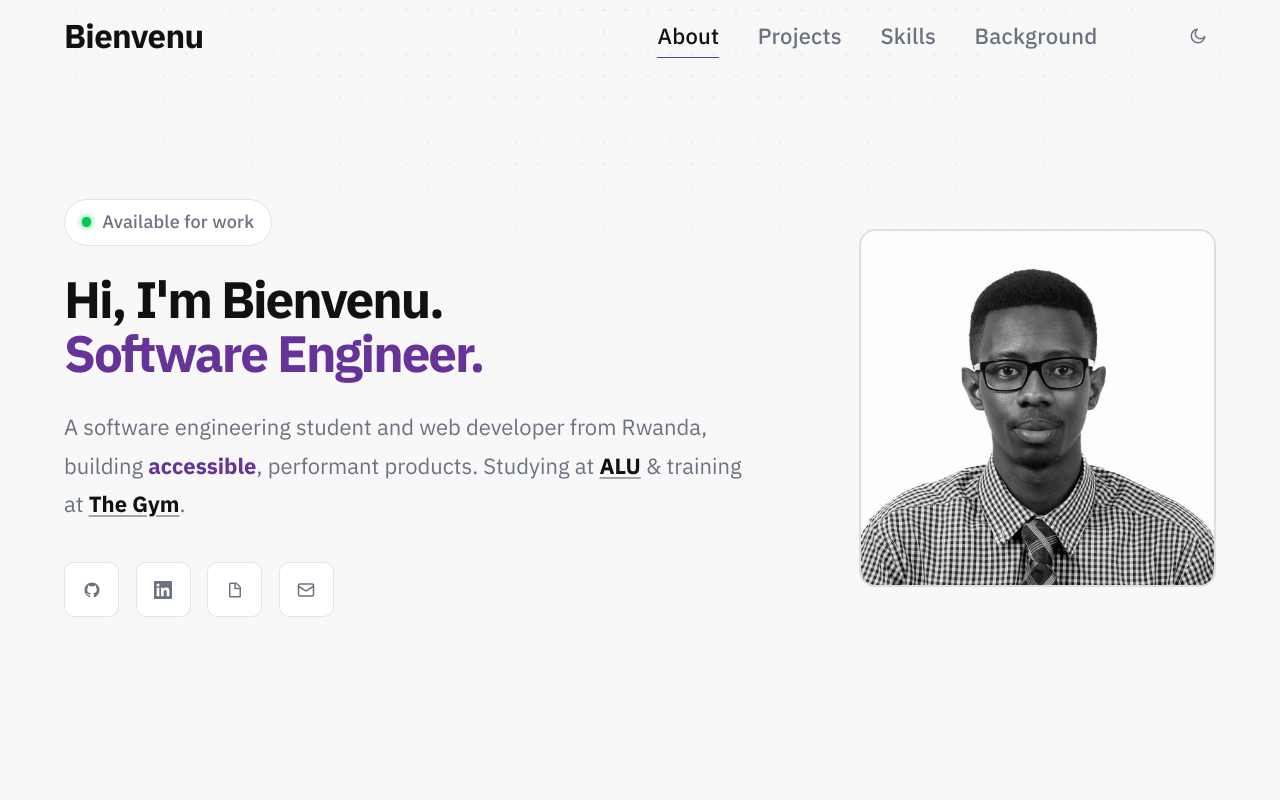
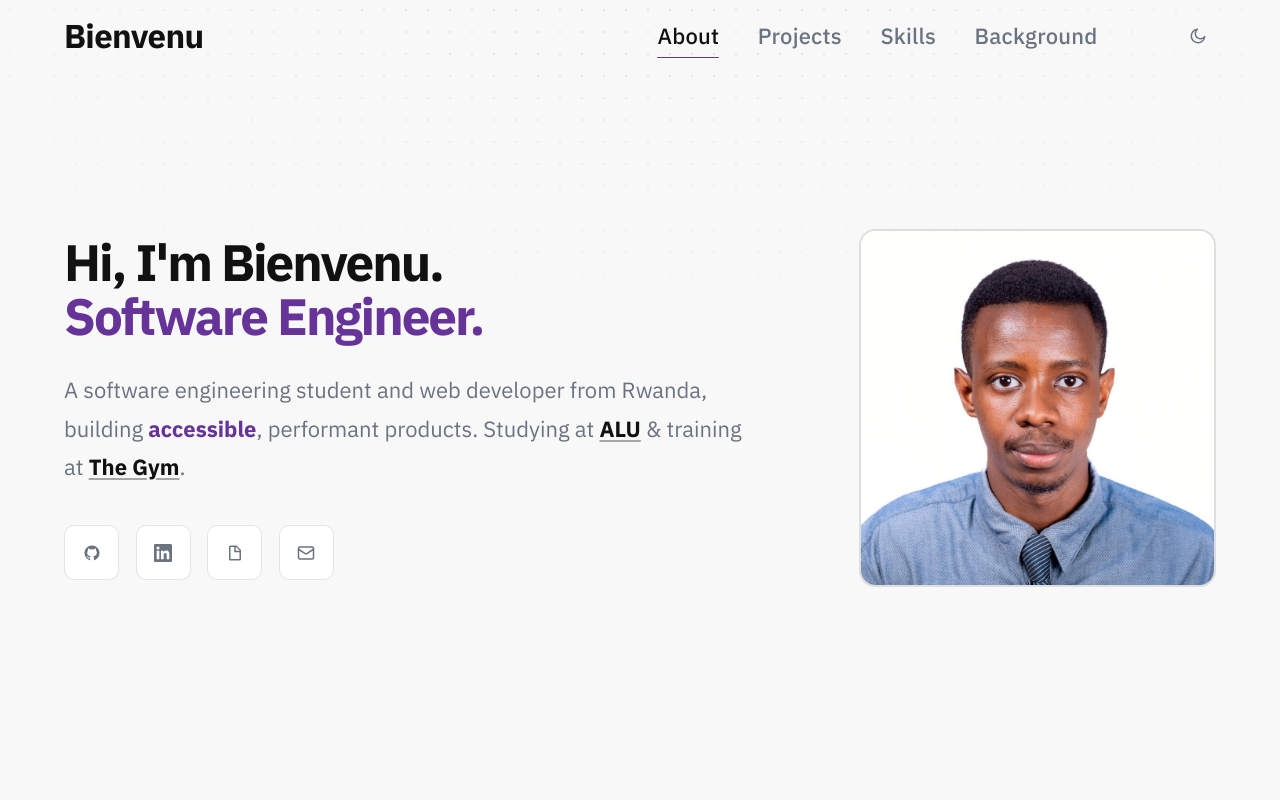
Before and after one commit to bienvenudev/bienvenudev.github.io, a Next.js app: page / in a window 1280 px wide. Shown: the top 800 px of the page. Built offline with nearby package versions, Linux system fonts and the light colour scheme.

Commit message:
feat: remove status badges and add new image

```diff
--- a/app/page.tsx
+++ b/app/page.tsx
@@ -85,13 +85,13 @@ export default function Home() {
           <div className="flex flex-col gap-5 max-w-140 max-md:items-center max-md:order-2 max-md:max-w-full">
 
             {/* Status badge */}
-            <span className="inline-flex items-center gap-2 text-[0.82rem] font-medium text-(--text-muted) bg-(--bg-card) border border-(--border-card) px-3 py-1.5 rounded-full w-fit tracking-[0.01em]">
+            {/* <span className="inline-flex items-center gap-2 text-[0.82rem] font-medium text-(--text-muted) bg-(--bg-card) border border-(--border-card) px-3 py-1.5 rounded-full w-fit tracking-[0.01em]">
               <span
                 className="w-1.75 h-1.75 rounded-full bg-green-500 shadow-[0_0_6px_#22c55e] shrink-0"
                 aria-hidden="true"
               />
               Available for work
-            </span>
+            </span> */}
 
             {/* Heading */}
             <h1 className="text-(length:--text-hero) font-black tracking-[-0.04em] leading-[1.05] text-(--text)">
@@ -135,7 +135,7 @@ export default function Home() {
                            hover:border-(--accent) hover:-translate-x-1.5 hover:-translate-y-1.5 hover:shadow-[6px_6px_0_0_var(--accent)]
                            max-md:w-45 max-md:h-45">
               <Image
-                src="/images/bienvenu-bw.jpg"
+                src="/images/bienvenu.jpg"
                 alt="Bienvenu Cyuzuzo"
                 fill
                 sizes="358px"
```
Also changed, not shown: public/images/bienvenu-bw.jpg (deleted), public/images/bienvenu.jpg (added).
